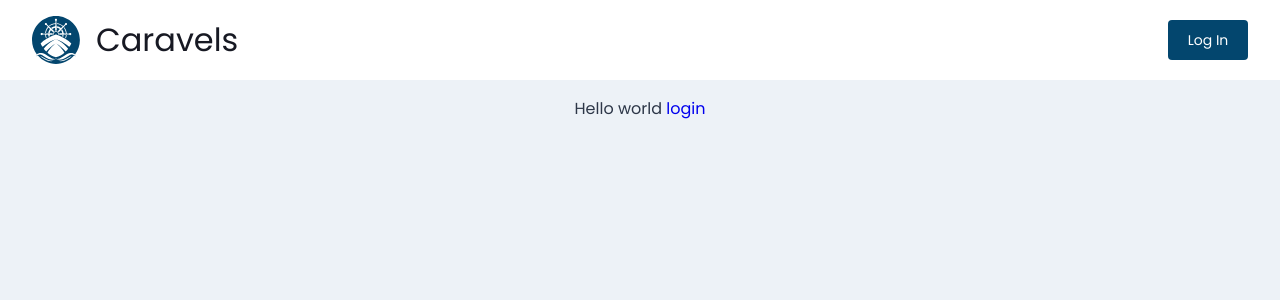
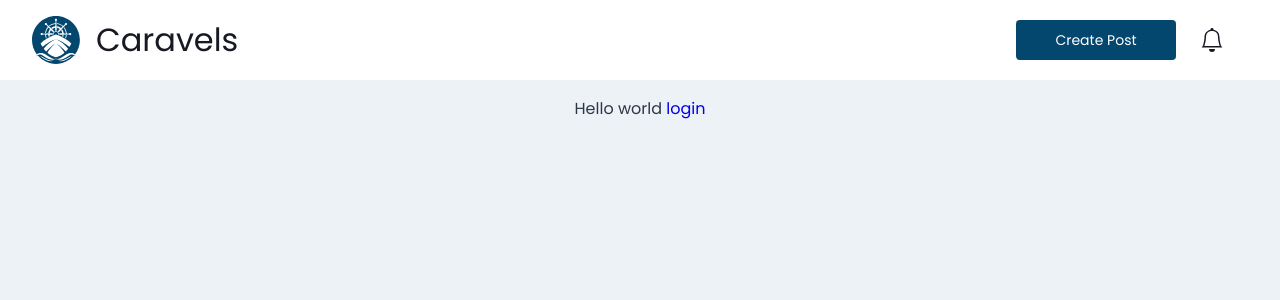
Before and after one commit to eddyzera/caravels, a Next.js app: page / in a window 1280 px wide. Shown: the top 300 px of the page. Built offline with nearby package versions, Linux system fonts and the light colour scheme.

Commit message:
[feat]: creation component LoggedButtonGroup

```diff
--- /dev/null
+++ b/src/components/buttonGroups/buttonIcon/styled.ts
@@ -0,0 +1,45 @@
+import styled from 'styled-components'
+
+interface ButtonIconProps {
+  widthButton?: string
+  heightButton?: string
+
+  marginPosition?: string
+
+  backgroundButton?: string
+  borderRadius?: string
+
+  fontSize?: string
+  fontWeight?: string
+}
+
+export const ButtonIcon = styled.a<ButtonIconProps>`
+  background: ${props => props.theme.colors.white};
+
+  display: flex;
+  align-items: center;
+  justify-content: center;
+
+  margin: ${props => props.marginPosition || '0'};
+
+  color: ${props => props.theme.colors['gray.900']};
+
+  width: ${props => props.widthButton || '100%'};
+  height: ${props => props.heightButton || '2.5rem'};
+
+  border: 0;
+  border-radius: ${props => props.borderRadius || props.theme.radius.base};
+  transition: filter 0.2s;
+
+  font-size: ${props => props.fontSize || props.theme.fontSizes.sm};
+  font-weight: ${props => props.fontWeight || props.theme.fontWeights.normal};
+
+  cursor: pointer;
+
+  transition: all 0.2s;
+
+  &:hover {
+    background: #03466e24;
+    color: ${props => props.theme.colors['blue.600']}
+  }
+`
--- a/src/components/patterns/header/index.tsx
+++ b/src/components/patterns/header/index.tsx
@@ -1,10 +1,10 @@
 import { NavLink } from '../../../infra/NavLink'
-import { ButtonDefault } from '../../buttonGroups/button/styled'
 import { Container } from '../../container/styled'
 import { Icon } from '../../media/icon/styled'
 import { HeadingOne } from '../../typography/heading/styled'
 
 import styled from "styled-components"
+import { UserLogged } from '../userLogged'
 
 const HeaderStyle = styled.header`
   background: ${props => props.theme.colors.white};
@@ -19,6 +19,10 @@ const HeaderStyle = styled.header`
   justify-content: space-between;
 
   button {
+    margin-left: auto;
+  }
+
+  .container-button-group {
     margin-left: auto;
   }
 `
@@ -37,9 +41,7 @@ export const Header = ({ title = 'Caravels' }: HeaderProps) => {
               { title }
             </HeadingOne>
         </NavLink>
-        <ButtonDefault widthButton="5rem">
-          Log In
-        </ButtonDefault>
+        <UserLogged />
       </Container>
     </HeaderStyle>
   )
--- /dev/null
+++ b/src/components/patterns/loggedButtonGroup/index.tsx
@@ -0,0 +1,22 @@
+import styled from 'styled-components'
+import { BsBell } from 'react-icons/bs'
+import { ButtonDefault } from '../../buttonGroups/button/styled'
+import { ButtonIcon } from '../../buttonGroups/buttonIcon/styled'
+
+const Box = styled.div`
+  display: flex;
+  align-items: center;
+`
+
+export const LoggedButtonGroup = () => {
+  return (
+    <Box className="container-button-group">
+      <ButtonDefault widthButton="10rem" marginPosition="0 1rem 0 0">
+        Create Post
+      </ButtonDefault>
+      <ButtonIcon widthButton="2.5rem" marginPosition="0 1rem 0 0">
+        <BsBell size="1.5rem" />
+      </ButtonIcon>
+    </Box>
+  )
+}
--- /dev/null
+++ b/src/components/patterns/userLogged/index.tsx
@@ -0,0 +1,13 @@
+import { ButtonDefault } from '../../buttonGroups/button/styled'
+import { LoggedButtonGroup } from '../loggedButtonGroup'
+
+export const UserLogged = () => {
+  let isLogged = true
+  return isLogged ? (
+    <LoggedButtonGroup />
+  ) : (
+    <ButtonDefault widthButton="5rem">
+      Log In
+    </ButtonDefault>
+  )
+}
```
